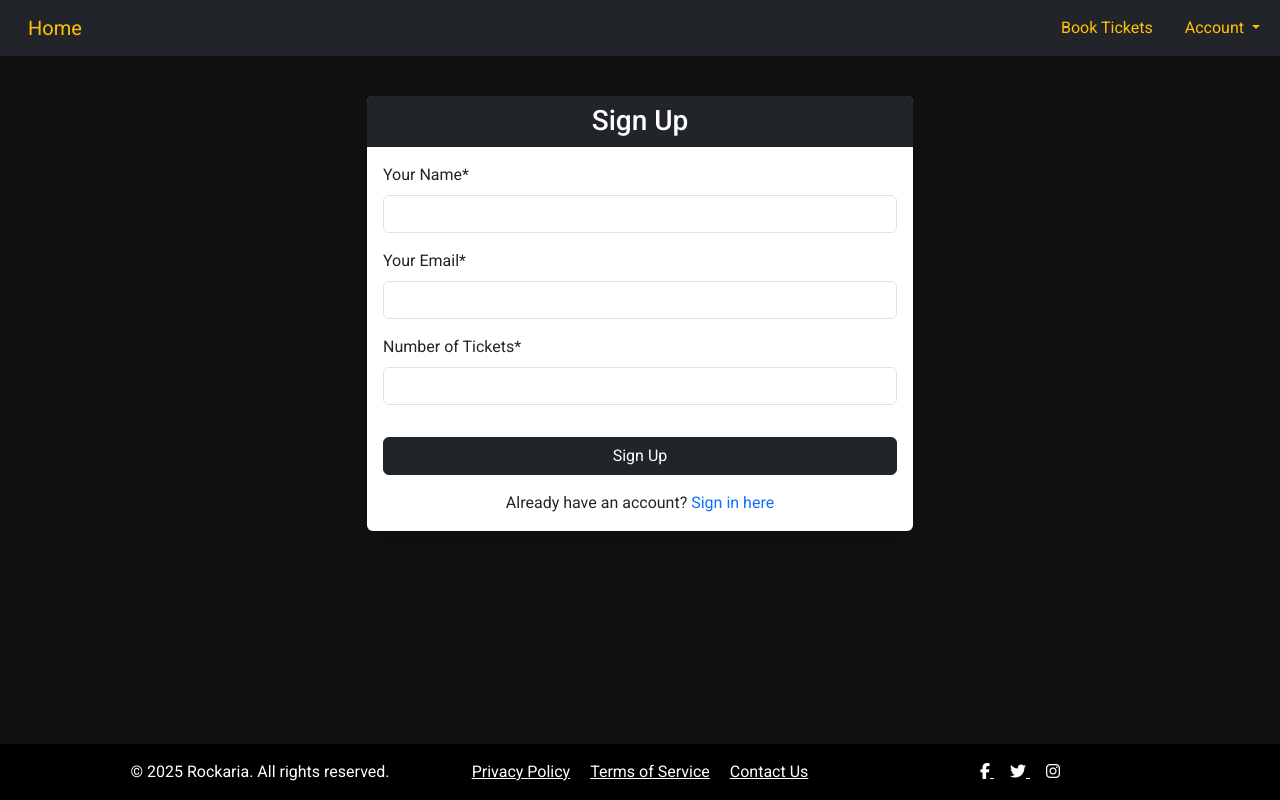
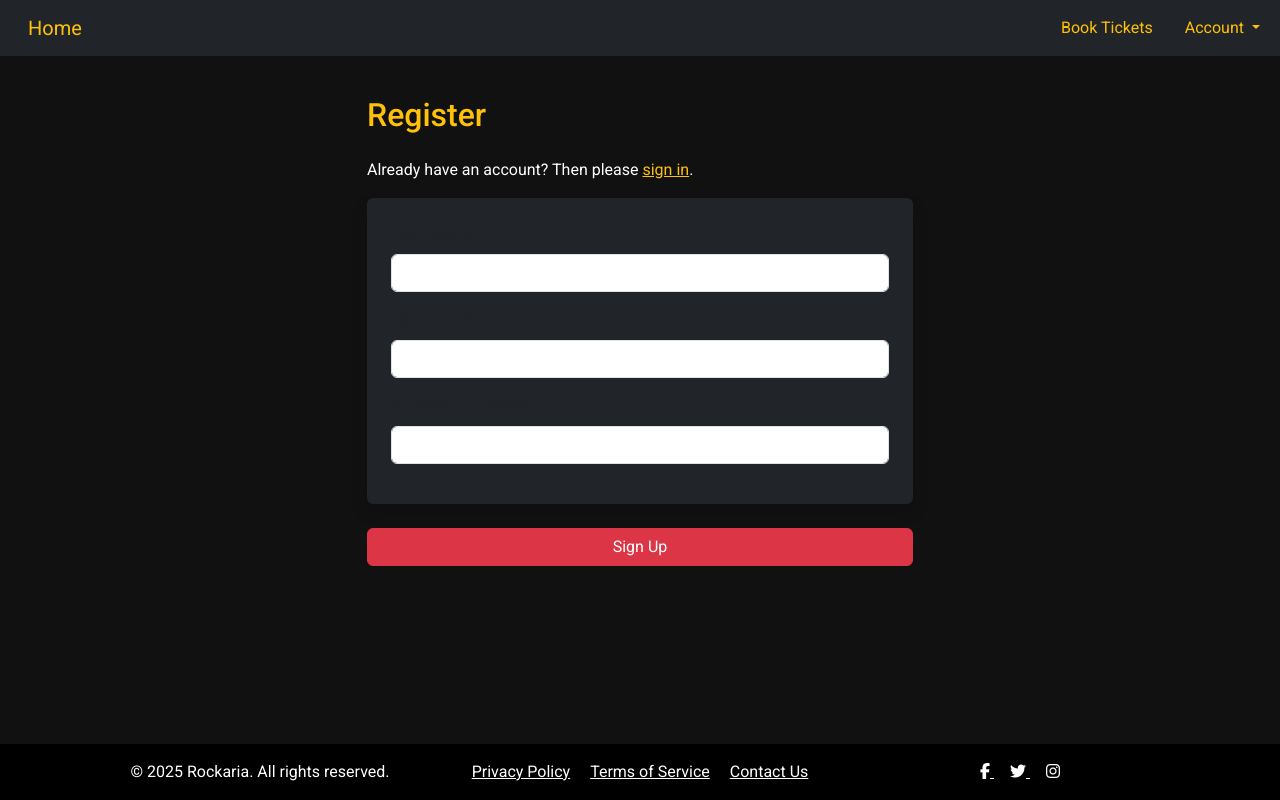
Before and after one commit to curran68/codemp4, a Django app: template rockaria/templates/allauth/account/signup.html in a window 1280 px wide. Run offline with Django 5.2, Linux system fonts and the light colour scheme; the template is opened without the code that fills it: values that come from a table or form of the project are taken from there, others are empty; some libraries are stand-ins or nearby versions; some web fonts are replaced.

Commit message:
structure changes

```diff
--- a/rockaria/templates/allauth/account/signup.html
+++ b/rockaria/templates/allauth/account/signup.html
@@ -1,36 +1,30 @@
 {% extends "base.html" %}
+{% load i18n %}
 {% load crispy_forms_tags %}
 
-{% block title %}Sign Up - Rockaria{% endblock %}
+{% block title %}{% trans "Sign Up" %}{% endblock %}
 
 {% block content %}
-<div class="container mt-5 pt-5">
+<div class="container my-5 pt-5 text-white">
     <div class="row justify-content-center">
-        <div class="col-md-8 col-lg-6">
-            <div class="card shadow">
-                <div class="card-header bg-dark text-white text-center">
-                    <h3 class="mb-0">Sign Up</h3>
+        <div class="col-md-6 mx-auto">
+            <h2 class="text-warning mb-4">{% trans "Register" %}</h2>
+
+            <p>
+                {% blocktrans %}Already have an account? Then please <a href="{{ login_url }}" class="text-warning">sign in</a>.{% endblocktrans %}
+            </p>
+
+            <form method="POST" action="{% url 'account_signup' %}">
+                {% csrf_token %}
+
+                <div class="card bg-dark shadow p-4">
+                    {{ form|crispy }}
                 </div>
-                <div class="card-body">
-                    {% if form.errors %}
-                        <div class="alert alert-danger">
-                            {{ form.errors }}
-                        </div>
-                    {% endif %}
 
-                    <form method="post">
-                        {% csrf_token %}
-                        {{ form|crispy }}
-                        <button type="submit" class="btn btn-dark w-100 mt-3">Sign Up</button>
-                    </form>
-
-                    <div class="text-center mt-3">
-                        <p class="mb-0">Already have an account?
-                            <a href="{% url 'account_login' %}" class="text-decoration-none">Sign in here</a>
-                        </p>
-                    </div>
-                </div>
-            </div>
+                <button class="btn btn-danger w-100 mt-4" type="submit">
+                    {% trans "Sign Up" %}
+                </button>
+            </form>
         </div>
     </div>
 </div>
```
